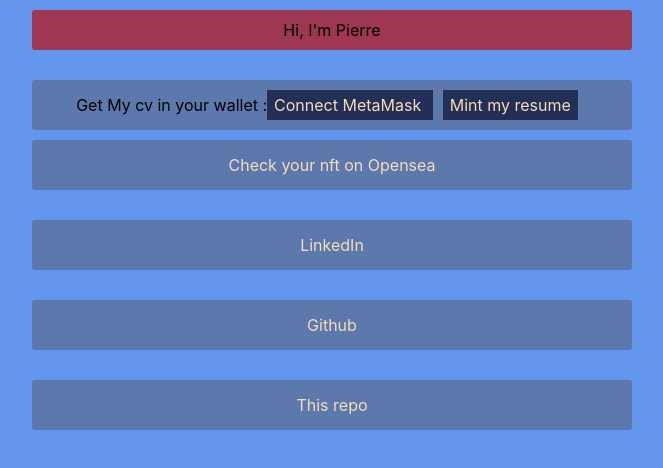
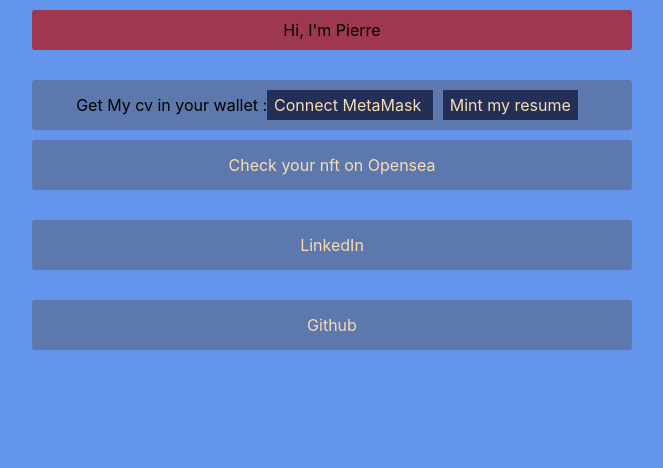
Before and after one commit to Pierregvx/link-cv, a Next.js app: page / in a window 1280 px wide. Shown: the top 468 px of the page, without its empty margins (328-991 px from the left). Built offline with nearby package versions, Linux system fonts and the light colour scheme.

Commit message:
Revert "repo"
This reverts commit 111a6c58914a44c3de4f6be004efaa7aae170150.

```diff
--- a/pages/index.tsx
+++ b/pages/index.tsx
@@ -64,7 +64,7 @@
 
 
   <a className="bouton"  href="https://github.com/Pierregvx" >    <li>Github</li></a>
-  <a className="bouton"  href="https://github.com/Pierregvx/link-cv" >    <li>This repo </li></a>
+
 
   </ul>
 
```
